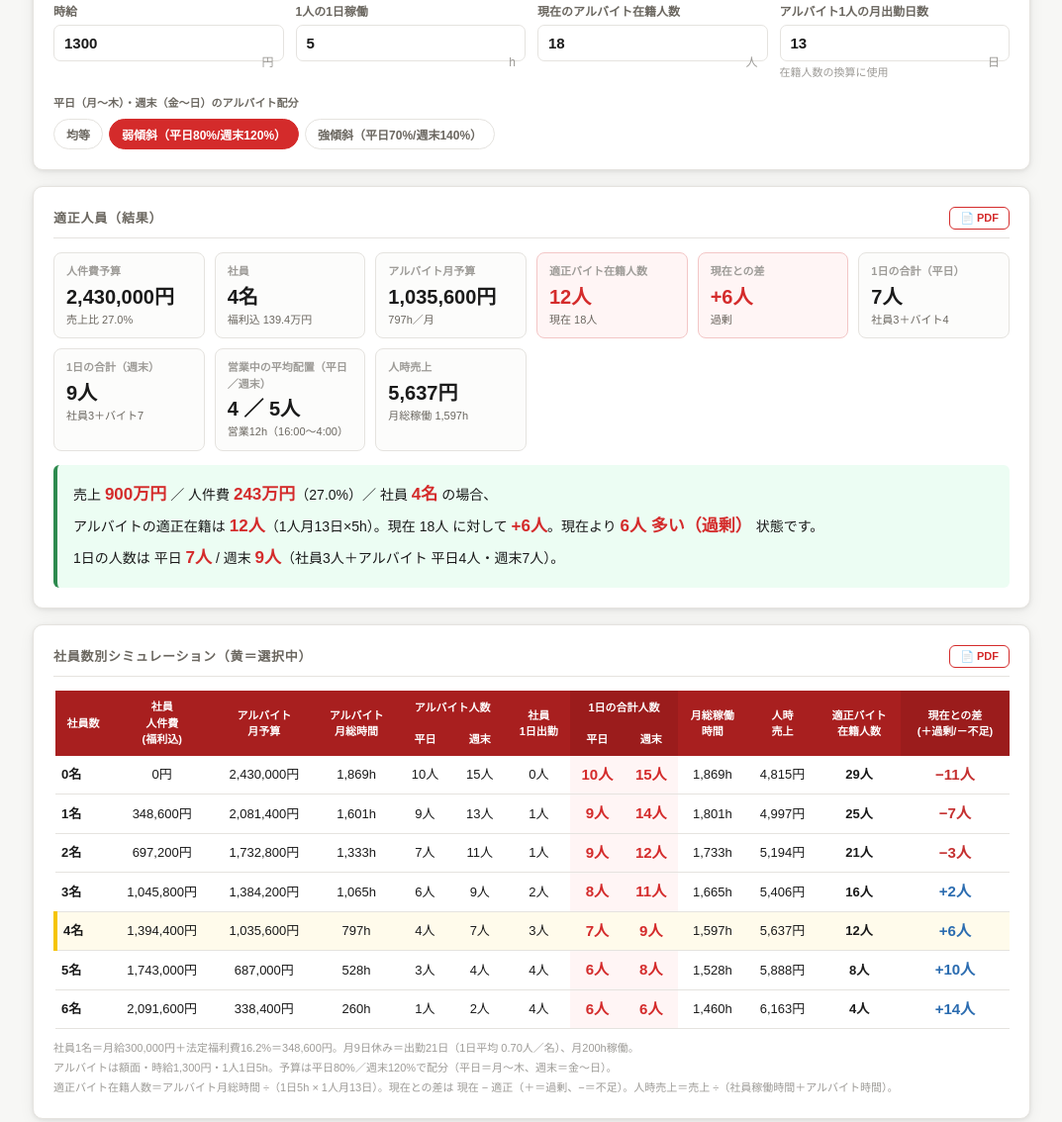
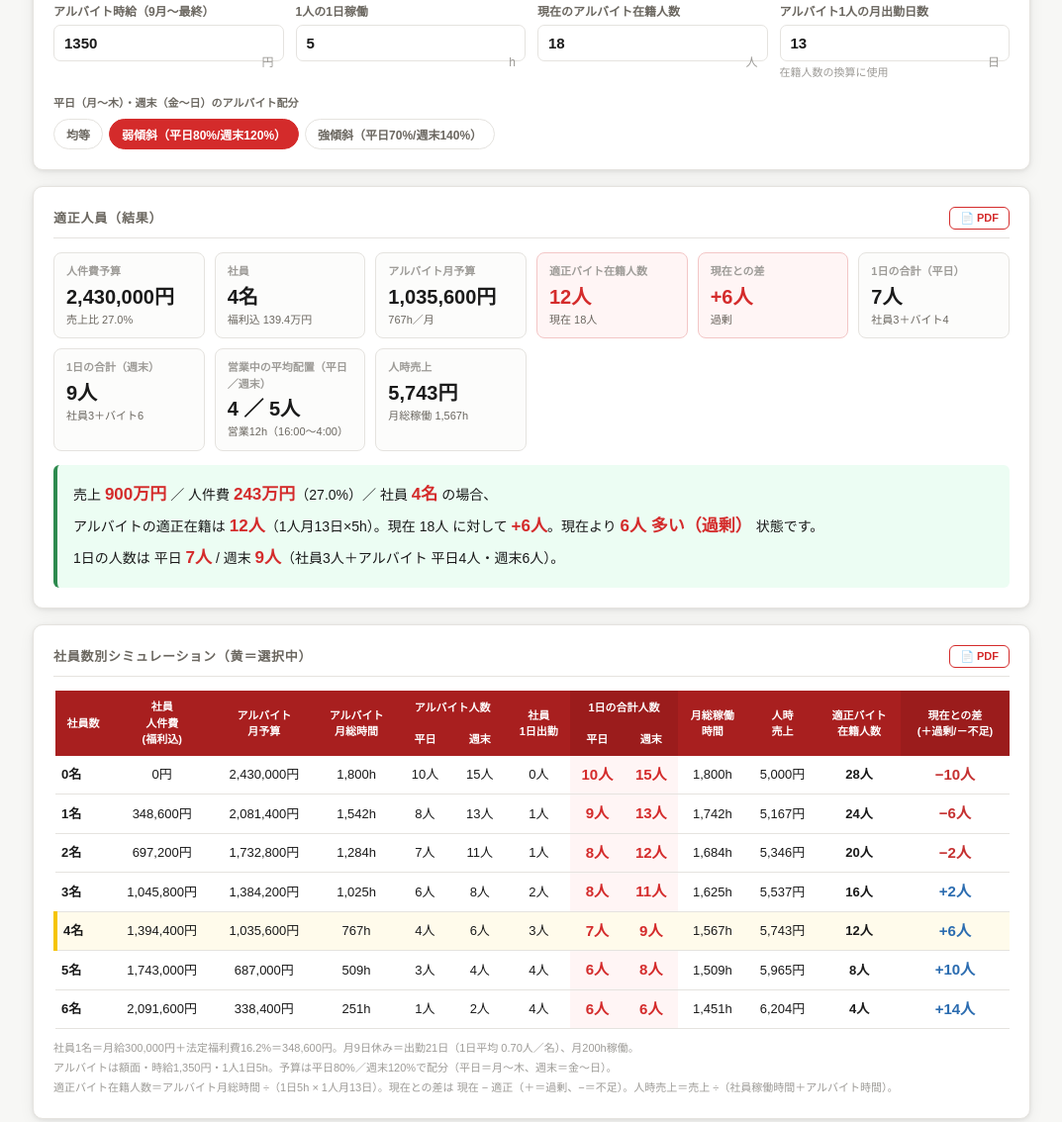
Before and after one commit to daikikubota8/tekiseizinin, a plain HTML site: page index.html in a window 1280 px wide. Shown: the part 531-1665 px from the top of the page at 99% size, without its empty margins (103-1176 px from the left). Drawn offline with Linux system fonts and the light colour scheme.

Commit message:
Add files via upload

```diff
--- a/index.html
+++ b/index.html
@@ -133,7 +133,7 @@
 
     <div class="sub">③ アルバイト</div>
     <div class="grid">
-      <div class="fld"><label>時給</label><input type="number" id="wage" min="0" step="50"><span class="unit">円</span></div>
+      <div class="fld"><label>アルバイト時給（9月〜最終）</label><input type="number" id="wage" min="0" step="50"><span class="unit">円</span></div>
       <div class="fld"><label>1人の1日稼働</label><input type="number" id="shift" min="1" step="0.5"><span class="unit">h</span></div>
       <div class="fld"><label>現在のアルバイト在籍人数</label><input type="number" id="curPt" min="0" step="1"><span class="unit">人</span></div>
       <div class="fld"><label>アルバイト1人の月出勤日数</label><input type="number" id="ptDays" min="1" max="31" step="1"><span class="unit">日</span><div class="hint">在籍人数の換算に使用</div></div>
@@ -195,7 +195,7 @@
     <div class="ct"><span>全店まとめ（各店の入力内容は自動保存／行クリックで店舗別計算へ）</span><button class="pdfbtn" onclick="printSec('summary','全店まとめ')">📄 PDF</button></div>
     <div class="tw"><table style="min-width:1100px">
       <thead><tr>
-        <th>店舗</th><th>月間売上予算</th><th>目標<br>人件費率</th><th>人件費予算</th><th>社員<br>人員</th><th>営業時間<br>(準備含む)</th>
+        <th>店舗</th><th>月間売上予算</th><th>目標<br>人件費率</th><th>人件費予算</th><th>社員<br>人員</th><th>営業時間<br>(準備含む)</th><th>アルバイト<br>時給</th>
         <th>アルバイト<br>月予算</th><th>アルバイト<br>適正人員</th><th>現在の<br>アルバイト</th><th class="g2">過多・不足<br>(＋過剰/－不足)</th><th>平均配置<br>平日／週末</th><th>判定</th>
       </tr></thead>
       <tbody id="tbody3"></tbody>
@@ -218,11 +218,13 @@ STORES.forEach(x => { const d = DAY_STORES.includes(x.n); x.o = d ? 10.5 : 16; x
 const CUR = {'C上野':18,'C川崎':16,'C歌舞伎町':10,'C所沢':15,'C渋谷宇田川町':11,'C大宮':13,'C蒲田':14,'C立川':18,'C横浜鶴屋町':16,'C船橋':21,'C溝の口':14,'C錦糸町':21,'C柏':14,'C麻布十番':9,'C津田沼':15,'C田町芝浦':13,'C町田':17,'C京急蒲田':20,'C西新宿一丁目':17,'C新宿東南口':19,'C横浜西口':18,'Cたまプラーザ':21,'C平塚':19,'ナポリマン':24};
 STORES.forEach(x => { x.cur = CUR[x.n]; });
 const autoN = sales => Math.max(3, Math.round(sales / 2500000));   // 売上250万円につき1名・最低3名
+const WAGE = {'Cたまプラーザ':1300,'C横浜西口':1300,'C横浜鶴屋町':1300,'C歌舞伎町':1400,'C蒲田':1350,'C京急蒲田':1350,'C錦糸町':1300,'C溝の口':1300,'C渋谷宇田川町':1350,'C所沢':1200,'C上野':1350,'C新宿東南口':1400,'C西新宿一丁目':1400,'C川崎':1300,'C船橋':1250,'C大宮':1250,'C町田':1300,'C津田沼':1200,'C田町芝浦':1400,'C柏':1200,'C麻布十番':1500,'C立川':1300,'ナポリマン':1300,'C平塚':1300};   // 最終時給（9月〜）
+STORES.forEach(x => { x.wage = WAGE[x.n]; });
 const hhmm = h => { const t = h % 24; return Math.floor(t) + ':' + (t % 1 ? '30' : '00'); };
 const KEY = 'cona_staffing_calc_v6';
 const round50 = v => Math.round(v / 500000) * 500000;   // 50万円単位で四捨五入
-const GL  = ['days','salary','hotei','off','shHours','wage','shift','weight'];             // 全店共通
-const PER = ['nAuto','opH','sales','budgetMode','rate','amount','nStaff','curPt','ptDays'];               // 店舗ごと（自動保存）
+const GL  = ['days','salary','hotei','off','shHours','shift','weight'];             // 全店共通
+const PER = ['wage','nAuto','opH','sales','budgetMode','rate','amount','nStaff','curPt','ptDays'];               // 店舗ごと（自動保存）
 const S = Object.assign({}, DEF, { store: STORES[0].n });
 let ST = {};
 try {
@@ -234,7 +236,7 @@ try {
 } catch(e) {}
 function storeDefaults(st) {
   const sales = st.avg != null ? round50(st.avg) : 7000000;   // 売上実績のない店（C平塚）は700万円
-  return { opH: st.c - st.o, sales, budgetMode:'rate', rate:st.rate, amount:Math.round(sales * st.rate / 100), nStaff:autoN(sales), nAuto:true, curPt:st.cur, ptDays:13 };
+  return { wage: st.wage, opH: st.c - st.o, sales, budgetMode:'rate', rate:st.rate, amount:Math.round(sales * st.rate / 100), nStaff:autoN(sales), nAuto:true, curPt:st.cur, ptDays:13 };
 }
 function saveStore() { ST[S.store] = Object.fromEntries(PER.map(k => [k, S[k]])); }
 function loadStore(name) {
@@ -465,12 +467,12 @@ function renderAll() {
       else { T.curSum += S.curPt; T.diff += r.diff; status = Math.abs(r.diff) < 0.05 ? '適正' : r.diff > 0 ? '過剰' : '不足（増員）'; sc = status === '適正' ? 'b-ok' : status === '過剰' ? 'b-mid' : 'b-ng'; }
       tail = `<td>${yen(r.ptBudget)}</td><td style="font-weight:900">${f1(r.needHead)}人</td><td>${S.curPt == null ? '—' : S.curPt + '人'}</td><td class="diff ${dcls(r.diff)}">${sgn(r.diff)}</td>`;
     }
-    return `<tr class="click" onclick="gotoStore('${st.n}')"><td class="sl">${st.n}</td><td>${man(S.sales)}</td><td>${S.budgetMode === 'rate' ? S.rate + '%' : (S.sales > 0 ? (budget / S.sales * 100).toFixed(1) + '%' : '-')}</td><td>${man(budget)}</td><td style="font-weight:700">${S.nStaff}名</td><td>${S.opH}h</td>${tail}<td>${avg}</td><td><span class="badge ${sc}">${status}</span></td></tr>`;
+    return `<tr class="click" onclick="gotoStore('${st.n}')"><td class="sl">${st.n}</td><td>${man(S.sales)}</td><td>${S.budgetMode === 'rate' ? S.rate + '%' : (S.sales > 0 ? (budget / S.sales * 100).toFixed(1) + '%' : '-')}</td><td>${man(budget)}</td><td style="font-weight:700">${S.nStaff}名</td><td>${S.opH}h</td><td>${yen(S.wage)}</td>${tail}<td>${avg}</td><td><span class="badge ${sc}">${status}</span></td></tr>`;
   });
   Object.assign(S, cur);
-  rows.push(`<tr class="total"><td class="sl">合計</td><td>${man(T.sales)}</td><td>${T.sales ? (T.budget / T.sales * 100).toFixed(1) + '%' : '-'}</td><td>${man(T.budget)}</td><td>${T.staff}名</td><td></td><td>${yen(T.ptBudget)}</td><td>${f1(T.need)}人</td><td>${T.curSum}人</td><td class="diff ${dcls(T.diff)}">${T.unset === STORES.length ? '—' : sgn(T.diff)}</td><td></td><td></td></tr>`);
+  rows.push(`<tr class="total"><td class="sl">合計</td><td>${man(T.sales)}</td><td>${T.sales ? (T.budget / T.sales * 100).toFixed(1) + '%' : '-'}</td><td>${man(T.budget)}</td><td>${T.staff}名</td><td></td><td></td><td>${yen(T.ptBudget)}</td><td>${f1(T.need)}人</td><td>${T.curSum}人</td><td class="diff ${dcls(T.diff)}">${T.unset === STORES.length ? '—' : sgn(T.diff)}</td><td></td><td></td></tr>`);
   $('tbody3').innerHTML = rows.join('');
-  $('note3').innerHTML = `<b>計算の根拠</b>：人件費予算＝売上×目標人件費率（新評価L）／社員数＝売上÷250万円（四捨五入・最低3名）／アルバイト月予算＝人件費予算−社員人件費／適正人員＝月予算÷時給÷（1日5h×月出勤日数）を四捨五入／過多・不足＝現在−適正。詳細は各店の「店舗別計算」の「計算の根拠」を参照。<br>営業時間（準備含む）：たまプラーザ・麻布十番・町田・ナポリマンは10:30〜23:00（12.5h）、その他は16:00〜翌4:00（12h）。平均配置＝（社員の出勤人数×社員の1出勤稼働時間＋アルバイト人数×${S.shift}h）÷ 営業時間。<br>条件：社員1名＝月給${yen(S.salary)}＋法定福利費${S.hotei}%、アルバイト時給${yen(S.wage)}・1日${S.shift}h・1人月出勤日数は店舗ごとの設定（初期13日＝週3日平均）。社員人員は各店の「店舗別計算」で設定した人数（初期3名）。<br>` +
+  $('note3').innerHTML = `<b>計算の根拠</b>：人件費予算＝売上×目標人件費率（新評価L）／社員数＝売上÷250万円（四捨五入・最低3名）／アルバイト月予算＝人件費予算−社員人件費／適正人員＝月予算÷時給÷（1日5h×月出勤日数）を四捨五入／過多・不足＝現在−適正。詳細は各店の「店舗別計算」の「計算の根拠」を参照。<br>営業時間（準備含む）：たまプラーザ・麻布十番・町田・ナポリマンは10:30〜23:00（12.5h）、その他は16:00〜翌4:00（12h）。平均配置＝（社員の出勤人数×社員の1出勤稼働時間＋アルバイト人数×${S.shift}h）÷ 営業時間。<br>条件：社員1名＝月給${yen(S.salary)}＋法定福利費${S.hotei}%、アルバイト時給は店舗ごと（9月〜の最終時給）・1日${S.shift}h・1人月出勤日数は店舗ごとの設定（初期13日＝週3日平均）。社員人員は各店の「店舗別計算」で設定した人数（初期3名）。<br>` +
     `合計の適正人員・現在人数・差は予算超過店を除きます。現在人数が未入力の店舗は ${T.unset} 店（差の合計には含みません）。差は 現在 − 適正（＋＝過剰、−＝不足）。`;
 }
 
```
